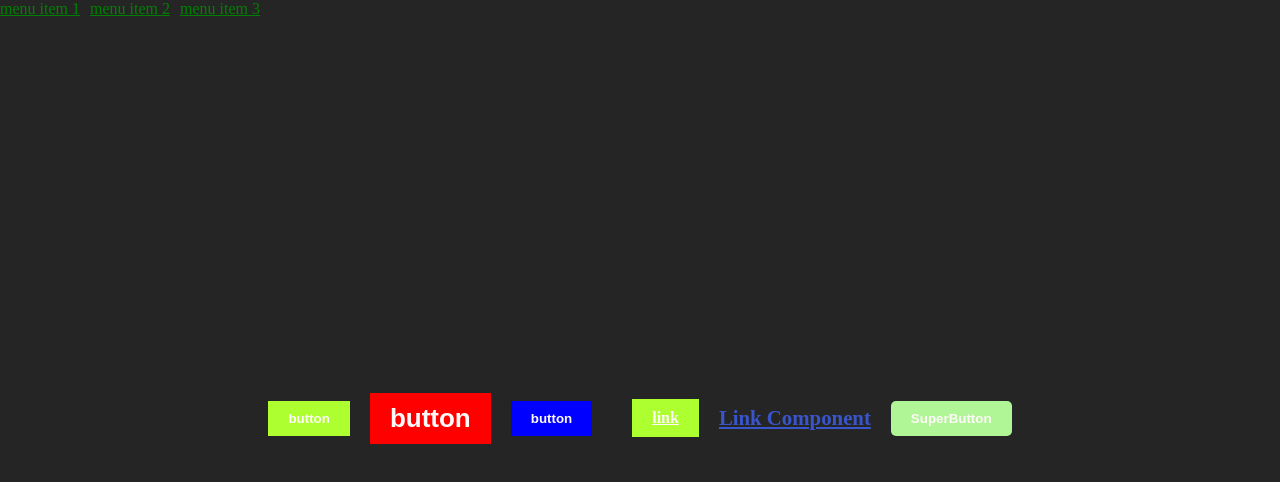
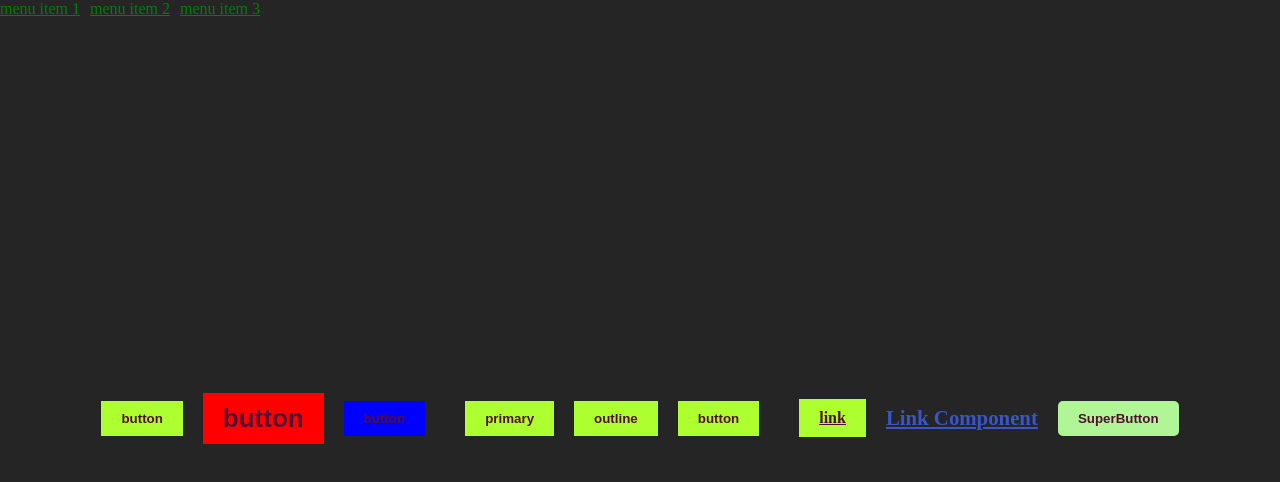
Before and after one commit to dktwho/styled-components-test, a React (Vite) app: page / in a window 1280 px wide. Shown: the top 482 px of the page. Built offline with nearby package versions, Linux system fonts and the light colour scheme.

Commit message:
test props primary and outline

```diff
--- a/src/App.tsx
+++ b/src/App.tsx
@@ -18,6 +18,10 @@ function App() {
                 <StyledBtn color={'red'} fontSize={'26px'}>button</StyledBtn>
                 <StyledBtn color={'blue'}>button</StyledBtn>
                 <br/>
+                <StyledBtn primary={true}>primary</StyledBtn>
+                <StyledBtn outline={false}>outline</StyledBtn>
+                <StyledBtn>button</StyledBtn>
+                <br/>
                 <StyledBtn as='a' href={'#'}>link</StyledBtn>
                 <StyledBtn as={Link} href={'#'}>Link Component</StyledBtn>
                 <SuperButton>SuperButton</SuperButton>
--- a/src/components/Button.styled.tsx
+++ b/src/components/Button.styled.tsx
@@ -2,14 +2,16 @@ import styled from "styled-components";
 import {MyAnimation} from "../styles/animations/Animations.tsx";
 
 type StyledBtnPropsType = {
-    color?: string,
-    fontSize?: string,
+    color?: string
+    fontSize?: string
+    primary?: boolean
+    outline?: boolean
 }
 
 export const StyledBtn = styled.button<StyledBtnPropsType>`
   border: none;
   // background-color: greenyellow;
-  background-color: ${props => props.color ||  'greenyellow' };
+  background-color: ${props => props.color || 'greenyellow'};
   padding: 10px 20px;
   color: snow;
   // font-size: 1.3rem;
@@ -23,6 +25,15 @@ export const StyledBtn = styled.button<StyledBtnPropsType>`
   &:last-child {
     background-color: #b0f696;
   }
+
+  // primary
+  background-color: ${props => props.color || 'greenyellow'};
+  color: #560d34;
+
+  // outline
+  border: 5px solid ${props => props.color || 'greenyellow'}
+  color: ${props => props.color || 'greenyellow'}
+  background-color: transparent
 `
 
 export const SuperButton = styled(StyledBtn)`
```
